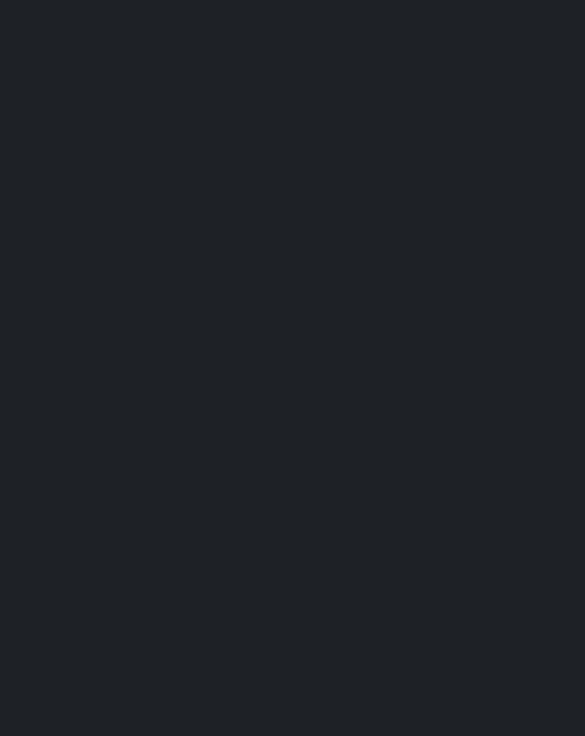
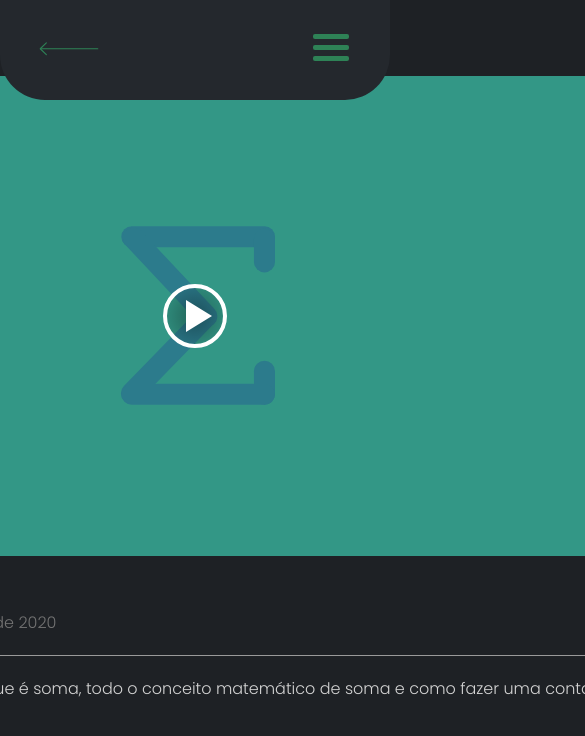
Before and after one commit to Sirius-tcc/Etec-Help-frontend, a React (Create React App) app: page /subject/1/1/videos/1 in a window 390 px wide. Shown: the top 736 px of the page, 585 px wide, since content can reach past the window. Built offline with nearby package versions, Linux system fonts and the light colour scheme.

Commit message:
Subjects pages and video player (video player page not responsive)

```diff
--- a/package.json
+++ b/package.json
@@ -8,6 +8,7 @@
     "@testing-library/user-event": "^7.1.2",
     "react": "^16.13.1",
     "react-dom": "^16.13.1",
+    "react-player": "^2.6.2",
     "react-router-dom": "^5.2.0",
     "react-scripts": "3.4.3"
   },
--- a/src/Routes.js
+++ b/src/Routes.js
@@ -9,6 +9,7 @@ import HomeHelper from './pages/HomeHelper';
 import ProfileHelper from './pages/ProfileHelper';
 import SubjectPage from './pages/SubjectPage';
 import SubjectVideos from './pages/SubjectVideos';
+import VideoPlayer from './pages/VideoPlayer';
 
 
 
@@ -24,6 +25,7 @@ function Routes(){
             <Route path="/helper/profile" exact component={ ProfileHelper } />
             <Route path="/subject/:subject" exact component={ SubjectPage } />
             <Route path="/subject/:subject/:topic/videos" exact component={ SubjectVideos } />
+            <Route path="/subject/:subject/:topic/videos/:id" exact component={ VideoPlayer } />
         </BrowserRouter>
     );
 }
--- a/src/components/HomeApresentation/styles.css
+++ b/src/components/HomeApresentation/styles.css
@@ -19,6 +19,8 @@
     width: 118px;
     margin-bottom: 26px;
     animation: flutter 3s  infinite ease-in-out;
+    transition-duration: 1s;
+
 }
 
 #home-apresentation section .logo-and-title h2{
@@ -28,6 +30,7 @@
     font-size: 26px;
     line-height: 39px;
     color: var(--color-text);
+    transition-duration: 1s;
 
 }
 
@@ -37,4 +40,5 @@
     align-content: center;
     align-items: center;
     width: 700px;
+    transition-duration: 1s;
 }
--- a/src/components/HomeOptions/styles.css
+++ b/src/components/HomeOptions/styles.css
@@ -26,10 +26,12 @@
     font-weight: 500;
     font-size: 14px;
     line-height: 27px;
+    transition-duration: 1s;
+
 
 }
 
 #home-options .thanks h3 img{
     margin-left: 5px;
-
+    transition-duration: 1s;
 }
--- a/src/components/VideoContainer/index.js
+++ b/src/components/VideoContainer/index.js
@@ -5,11 +5,11 @@ import { Link } from 'react-router-dom'
 import './styles.css'
 import './responsive.css'
 
-function VideoContainer({img, title, views}){
+function VideoContainer({img, title, views, subject, topic, id }){
 
     return(
         <div id="video-container">
-            <Link>
+            <Link to={`/subject/${subject}/${topic}/videos/${id}`}>
                 <div className="content">
                         <div className="thumbnail">
                             <img src={ require(`../../assets/images/${img}`) } alt=""/>
--- a/src/components/VideoContainer/styles.css
+++ b/src/components/VideoContainer/styles.css
@@ -10,8 +10,8 @@
     color: var(--color-text-light);
 }
 #video-container .content{
-    width: 415px;
-    height: 305px;
+    width: 340px;
+    height: 266px;
     border-radius: 8px;
     border: 3px solid var(--color-background-icon);
     transition-duration: 1s;
@@ -23,7 +23,7 @@
     align-items: center;
     justify-content: center;
     width: 100%;
-    height: 188px;
+    height: 160px;
     margin-top: -2px;
     border-radius: 8px 8px 0 0;
     background-color: var(--color-background-icon);
@@ -45,7 +45,7 @@
     font-size: 20px;
     line-height: 42px;
     overflow: hidden;
-    margin-bottom: 10px;
+    margin-bottom: 5px;
     transition-duration: 0.5s;
 
 
--- a/src/pages/HomeHelper/styles.css
+++ b/src/pages/HomeHelper/styles.css
@@ -7,4 +7,5 @@
 
 #page-home-helper .home-content{
     margin-top: 66px;
+
 }
--- a/src/pages/SubjectVideos/index.js
+++ b/src/pages/SubjectVideos/index.js
@@ -19,10 +19,12 @@ function SubjectVideos(props){
             </div>
 
             <div className="video-content flex">
-                <VideoContainer img="aritmetica.svg" title="Soma, como somar" views="367" />
-                <VideoContainer img="aritmetica.svg" title="Subtrair , como subtrair" views="125" />
-                <VideoContainer img="aritmetica.svg" title="multiplicação, tudo sobre multiplicação" views="256" />
-                <VideoContainer img="aritmetica.svg" title="Divisão, como dividir" views="1000" />
+                <VideoContainer img="aritmetica.svg" title="Soma, como somar" views="367" id={1} subject={ subject } topic={ topic } />
+                <VideoContainer img="aritmetica.svg" title="Soma, como somar" views="367" id={2} subject={ subject } topic={ topic } />
+                <VideoContainer img="aritmetica.svg" title="Soma, como somar" views="367" id={3} subject={ subject } topic={ topic } />
+                <VideoContainer img="aritmetica.svg" title="Soma, como somar" views="367" id={4} subject={ subject } topic={ topic } />
+                <VideoContainer img="aritmetica.svg" title="Soma, como somar" views="367" id={5} subject={ subject } topic={ topic } />
+
             </div>
 
         </div>
--- a/src/pages/SubjectVideos/styles.css
+++ b/src/pages/SubjectVideos/styles.css
@@ -1,7 +1,6 @@
 #subject-videos{
     width: 100vw;
     height: 100vh;
-    overflow-x: hidden;
 }
 #subject-videos .flex{
     display: flex;
@@ -14,6 +13,6 @@
 #subject-videos .video-content{
     display: grid;
     grid-template-columns: repeat(auto-fill, 415px) ;
-    grid-gap: 16px;
+    row-gap: 64px;
     margin: 40px 0;
 }
--- /dev/null
+++ b/src/pages/VideoPlayer/index.js
@@ -0,0 +1,54 @@
+import React from 'react'
+import Header from '../../components/Header'
+import ReactPlayer from 'react-player'
+import Back from '../../assets/images/aritmetica.svg'
+
+
+import './styles.css'
+
+function VideoPlayer(props){
+
+    const subject = props.match.params.subject
+    console.log( props.match)
+    //const topic = props.match.params.topic
+
+    const url = 'http://localhost/Coisas/teste/doodle.mp4'
+    const title = 'Soma, como somar'
+    const views = '367'
+    const date = '6 de out. de 2020'
+    const description = 'Nesse vídeo, mostramos o que é soma, todo o conceito matemático de soma e como fazer uma conta básica de soma.'
+
+    return(
+        <div id="videos-player">
+            <Header to="/helper/home" title={ subject } userName="Tiago Luchtenberg"/>
+
+            <div className="video-page-content">
+                <ReactPlayer
+                    url={ url }
+                    controls
+                    light={ Back }
+                    playing
+                    pip
+                    width="853px"
+                    height="480px"
+                    playsinline
+                    stopOnUnmount={false}
+                />
+                <div className="video-info">
+                    <div className="title-views-date">
+                        <h1>{ title } </h1>
+                        <p> { views } visualizações • { date }</p>
+                    </div>
+                    <hr/>
+                    <h2>{ description }</h2>
+                </div>
+
+            </div>
+
+        </div>
+
+    )
+}
+
+
+export default VideoPlayer
--- /dev/null
+++ b/src/pages/VideoPlayer/styles.css
@@ -0,0 +1,74 @@
+#videos-player{
+    width: 100vw;
+    height: 100vh;
+}
+
+
+#videos-player .video-page-content{
+    margin: 66px 0;
+    padding-top: 10px;
+    width: 100%;
+    display: flex;
+    flex-direction: column;
+    align-items: center;
+
+}
+
+#videos-player .video-page-content video{
+    outline: none;
+    border-radius: 10px;
+    width: 99% !important;
+}
+
+
+#videos-player .video-page-content .react-player__preview {
+    background-color: var(--color-background-icon);
+    background-size: 160px !important;
+    background-repeat: no-repeat !important;
+    border-radius: 10px;
+    outline: none !important;
+}
+
+#videos-player .video-page-content .react-player__shadow {
+    background: radial-gradient(rgba(0, 0, 0, 0.35), rgba(0, 0, 0, 0) 100%) !important;
+    border: 4px solid white;
+}
+
+
+#videos-player .video-page-content .video-info {
+    margin-top: 12px;
+    width: 853px;
+}
+#videos-player .video-page-content .video-info .title-views-date h1{
+    white-space: nowrap;
+    overflow: hidden;
+    text-overflow: ellipsis;
+    font-family: Archivo;
+    font-style: normal;
+    font-weight: bold;
+    font-size: 24px;
+    line-height: 42px;
+    margin-bottom: 0px;
+    width: 100%;
+}
+
+#videos-player .video-page-content .video-info .title-views-date p {
+    color: var(--color-text-dark);
+}
+
+
+#videos-player .video-page-content .video-info hr{
+    width: 100%;
+    margin: 20px 0;
+    border-bottom: hidden;
+}
+
+#videos-player .video-page-content .video-info h2{
+    padding: 0 2px;
+    font-family: Poppins;
+    font-style: normal;
+    font-weight: 300;
+    font-size: 16px;
+    line-height: 25px;
+    color: var(--color-text-light);
+}
```
Also changed, not shown: src/assets/images/play.svg (added), 1 other file (tests, documents, lock files or other folders).
